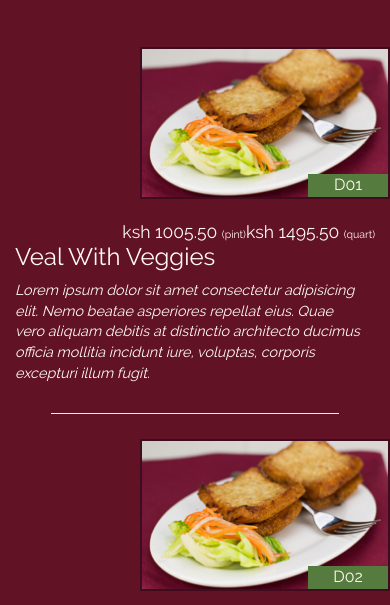
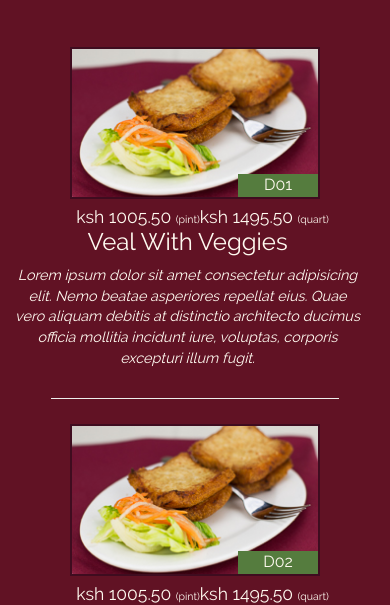
Before and after one commit to Sundaybrian/anitas-kitchen-v2, a website: page singles-category.html in a window 390 px wide. Shown: the part 268-873 px from the top of the page. Drawn offline with Linux system fonts and the light colour scheme.

Commit message:
fix for the menu-item-photo not aligning correctly for 767px viewport

```diff
--- a/css/styles.css
+++ b/css/styles.css
@@ -250,6 +250,12 @@ body {
 .menu-item-tile .menu-item-price{
     font-size: 1.1em;
     text-align: right;
+    /* fix for the price having a margin btwn the
+    bottom og the image and the top of the menu-item price
+    push left -15px and push bottom -15px */
+    margin-top: -15px;
+    margin-right: -15px;
+
 }
 
 .menu-item-tile .menu-item-price span{
@@ -404,6 +410,26 @@ h3.menu-item-title{
         width: 360px;
     }
 
+    /* singles-category */
+
+     /*fix for menu-item photo being pulled to the right at this view port
+      and menu-item description being pulled to the left */
+    .menu-item-photo {
+         margin-right: auto;
+
+      }
+
+      .menu-item-tile .menu-item-price {
+        text-align: center;
+
+      }
+
+      .menu-item-description {
+        text-align: center;
+      }
+
+        /* singles-category end*/
+
     /* footer */
     .panel-footer section {
         margin-bottom: 30px;
```
